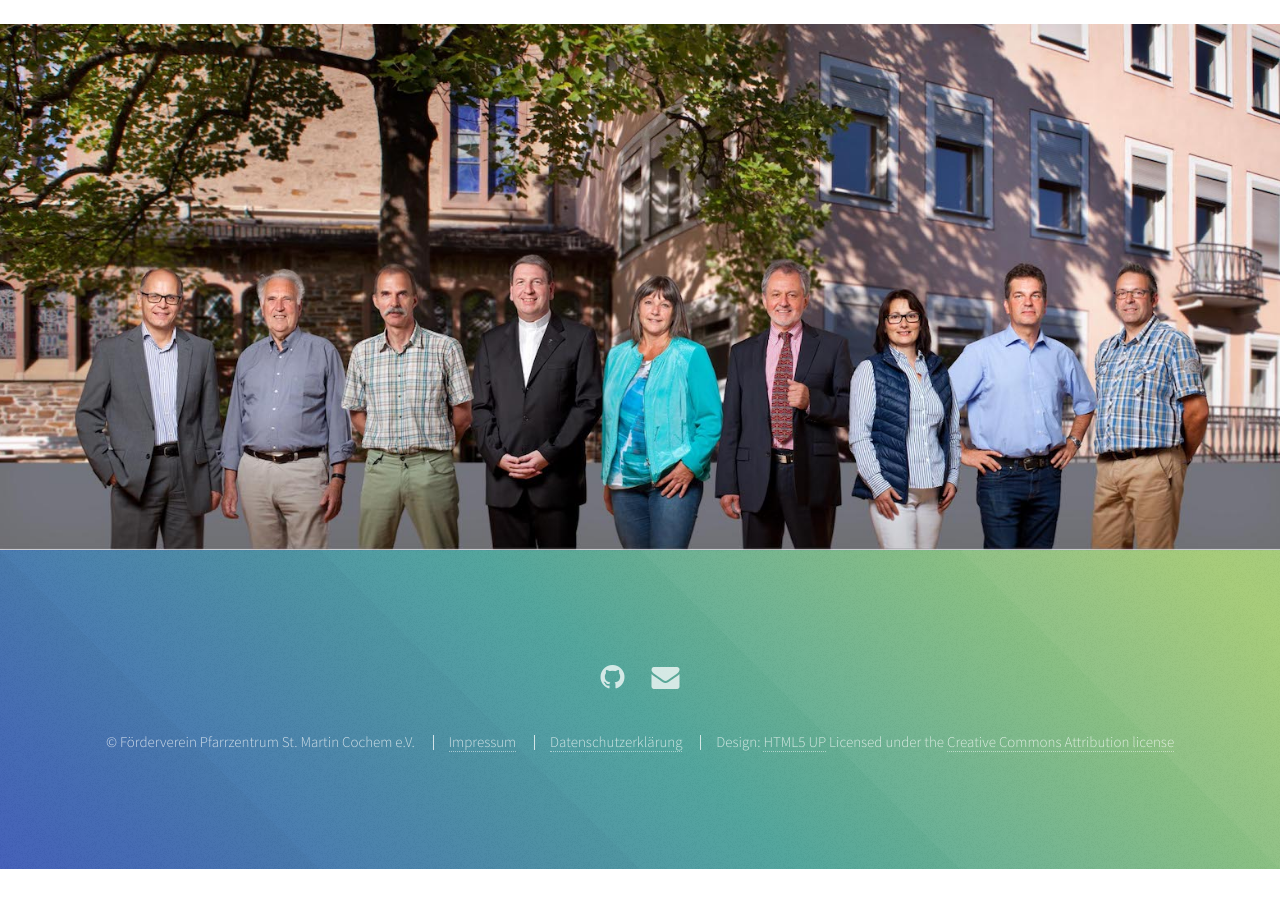
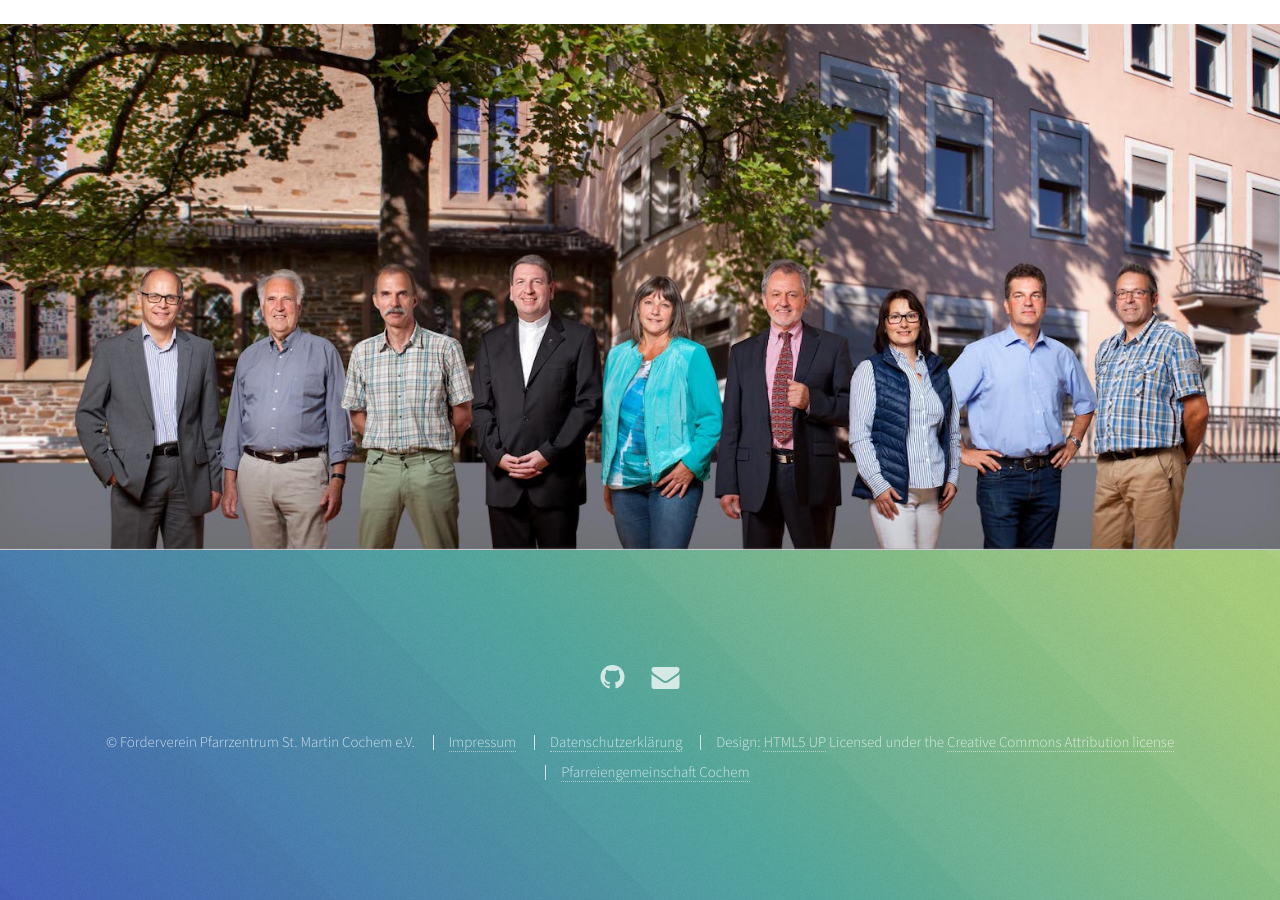
Before and after one commit to hilderoters/foerderverein, a Jekyll site: the page built from index.html, in a window 1280 px wide and 900 px high, scrolled down 2766 px. Built offline with Jekyll 4.4.1, drawn with Linux system fonts in a browser that asks for light colours; before the commit the page ends 3635 px from its top, so only the background shows below that.

Commit message:
link to kirche-cochem.de

```diff
--- a/_includes/footer.html
+++ b/_includes/footer.html
@@ -9,6 +9,7 @@
         <li><a href="{{ site.github.url }}/impressum.html" target="_blank">Impressum</a></li>
         <li><a href="{{ site.github.url }}/datenschutz.html" target="_blank">Datenschutzerklärung</a></li>
         <li>Design: <a href="http://html5up.net" target="_blank">HTML5 UP</a> Licensed under the <a href="https://creativecommons.org/licenses/by/3.0/" target="_blank">Creative Commons Attribution license</a></li>
+        <li><a href="http://www.kirche-cochem.de/" target="_blank">Pfarreiengemeinschaft Cochem</a></li>
     </ul>
 </section>
 
```
